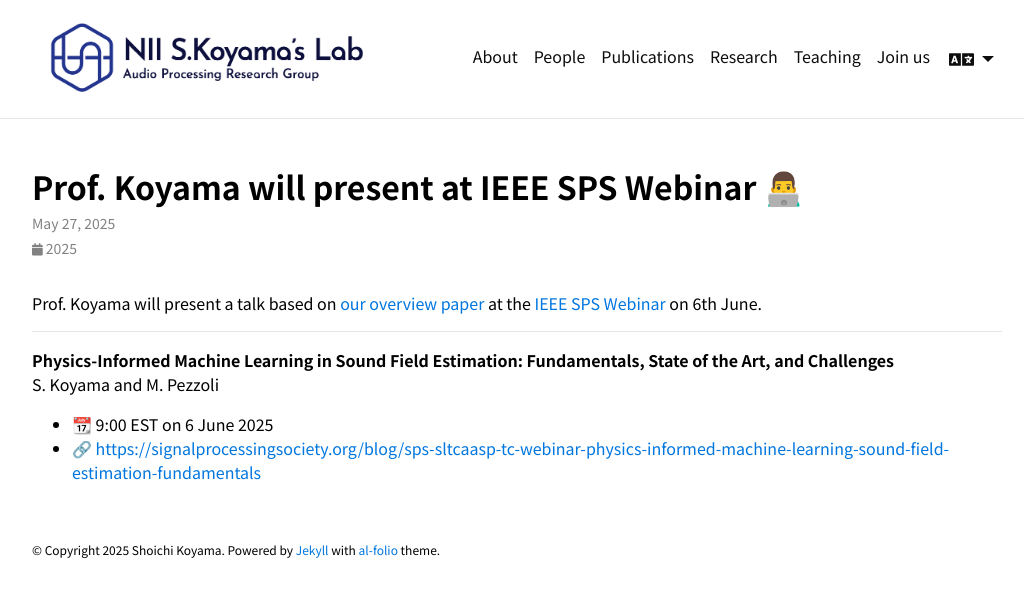
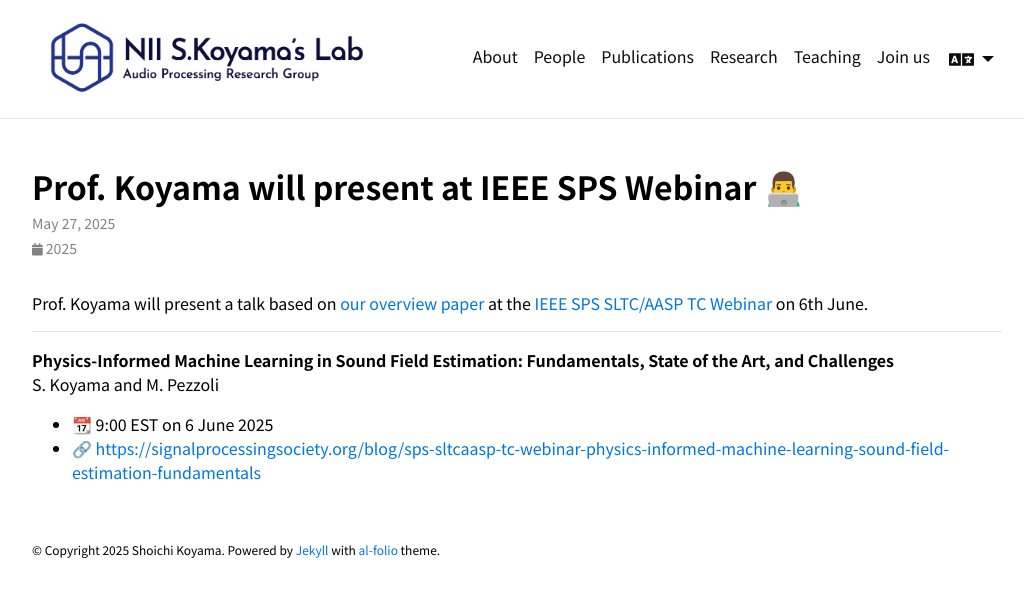
Before and after one commit to skoyamalab/skoyamalab.github.io, a Jekyll site: the page built from _news/announcement20250527.md, in a window 1280 px wide. Shown: the top 597 px of the page, without its empty margins (123-1147 px from the left). Built offline with Jekyll 4.4.1, drawn with Linux system fonts in a browser that asks for light colours; comment, search, counter and statistics services are not loaded; a style sheet for code colours, icons or effects is not loaded.

Commit message:
updated news

```diff
--- a/_news/announcement20250527.md
+++ b/_news/announcement20250527.md
@@ -7,7 +7,7 @@ inline: false
 related_posts: false
 ---
 
-Prof. Koyama will present a talk based on [our overview paper](https://doi.org/10.1109/MSP.2024.3465896) at the [IEEE SPS Webinar](https://signalprocessingsociety.org/blog/sps-sltcaasp-tc-webinar-physics-informed-machine-learning-sound-field-estimation-fundamentals) on 6th June.
+Prof. Koyama will present a talk based on [our overview paper](https://doi.org/10.1109/MSP.2024.3465896) at the [IEEE SPS SLTC/AASP TC Webinar](https://signalprocessingsociety.org/blog/sps-sltcaasp-tc-webinar-physics-informed-machine-learning-sound-field-estimation-fundamentals) on 6th June.
 
 ***
 
```
Also changed, not shown: _news_ja/announcement20250527.md (+1 -1 lines).
